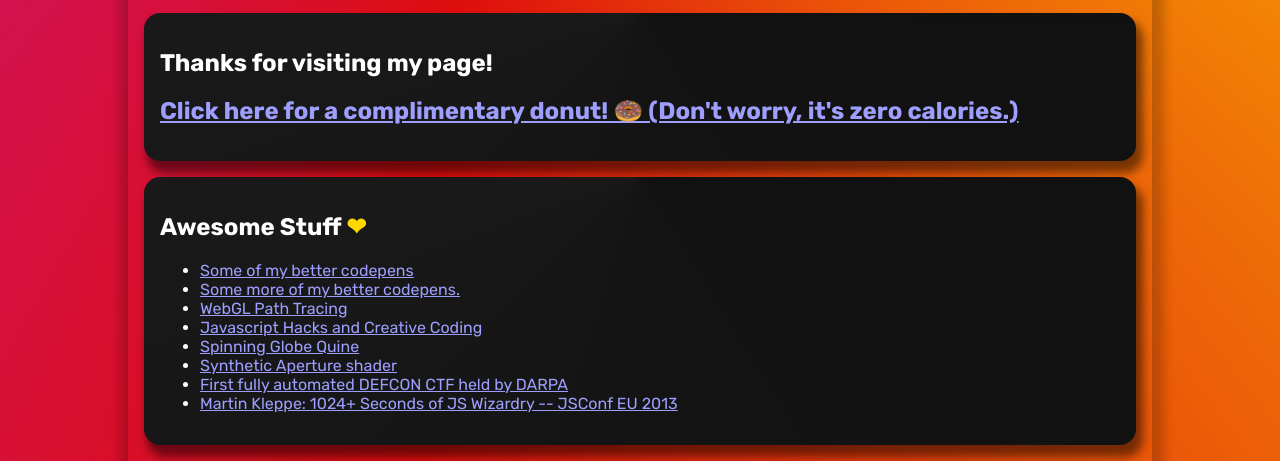
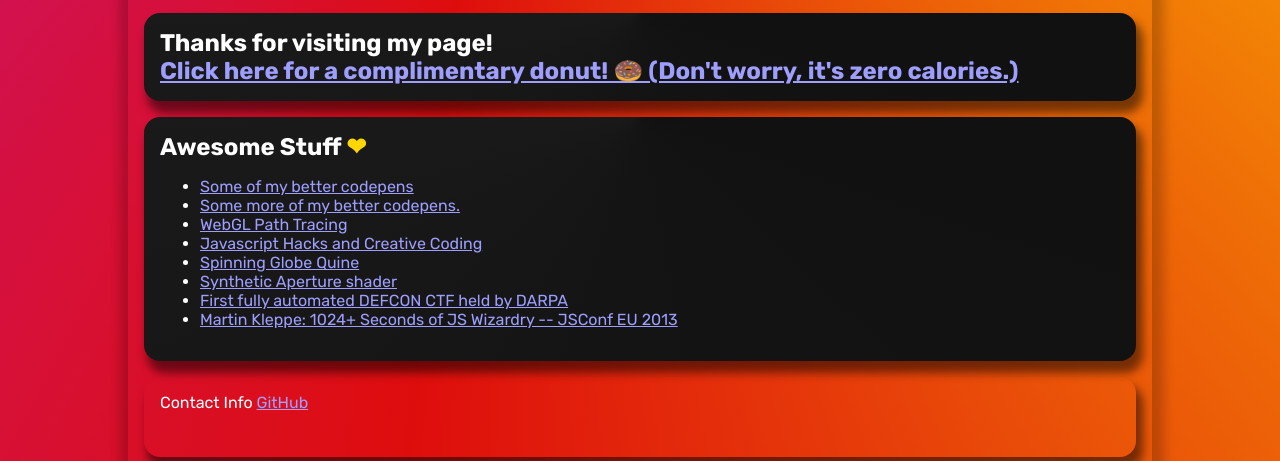
Before and after one commit to HarikrishnanBalagopal/HarikrishnanBalagopal.github.io, a website: page docs/index.html in a window 1280 px wide. Shown: the part 339-800 px from the top of the page. Drawn offline with Linux system fonts and the light colour scheme.

Commit message:
fix: remove margin from the headers
Signed-off-by: Harikrishnan Balagopal <harikrishmenon@gmail.com>

```diff
--- a/docs/assets/css/main.css
+++ b/docs/assets/css/main.css
@@ -461,7 +461,7 @@ body {
   background-image: var(--body-bg-gradient);
 }
 
-h1 {
+h1, h2, h3, h4, h5, h6 {
   margin: 0;
 }
 
```
